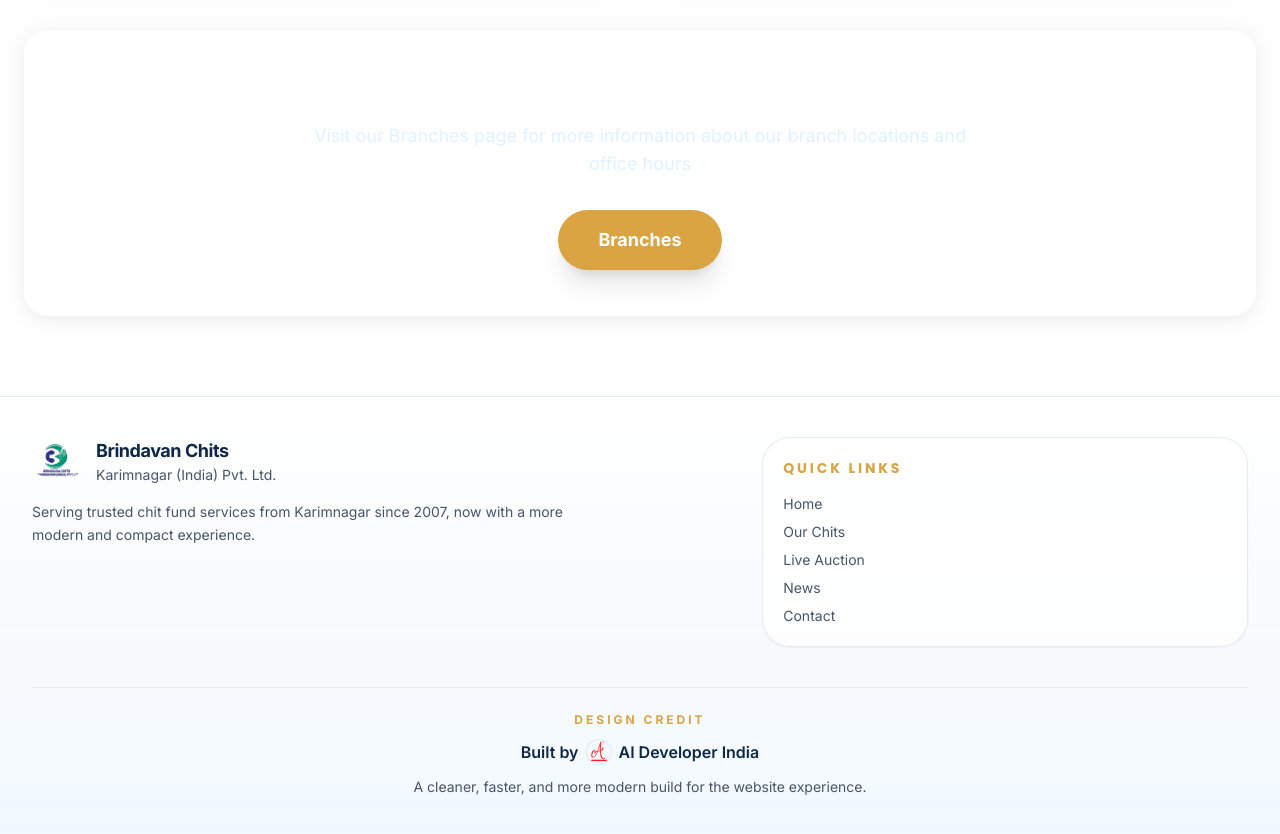
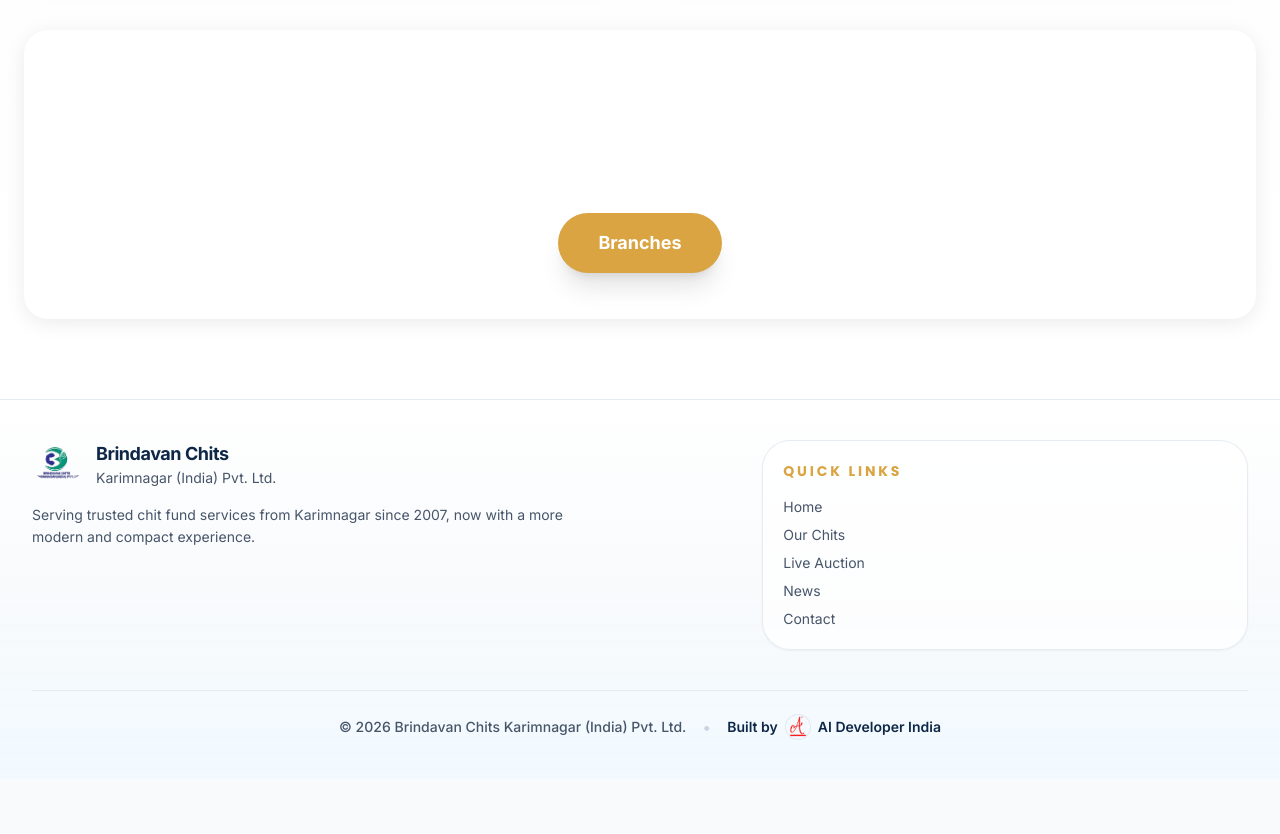
Before and after one commit to aideveloperindia/brindavanchitfund, a Next.js app: page /contact in a window 1280 px wide. Shown: the part 1120-1954 px from the top of the page. After the commit the page ends 1899 px from the top, so only its background shows below. Built offline with nearby package versions, Linux system fonts and the light colour scheme.

Commit message:
Refine branding and footer cleanup

```diff
--- a/app/about/page.tsx
+++ b/app/about/page.tsx
@@ -59,7 +59,7 @@
                 </p>
               </div>
               <div className="text-center">
-                <div className="premium-card p-8 bg-gradient-to-br from-[#0F2747]/10 to-[#245C8E]/10">
+                <div className="rounded-3xl border border-slate-200/80 bg-white/80 p-6 md:p-8 shadow-sm shadow-slate-900/5">
                   <Image
                     src="/LOGO.png"
                     alt="Brindavan Chits Logo"
@@ -67,6 +67,12 @@
                     height={350}
                     className="mx-auto rounded-2xl shadow-2xl"
                   />
+                  <p className="mt-5 text-sm font-bold uppercase tracking-[0.25em] text-[#D9A441]">
+                    {language === 'te' ? '2007 నుంచి విశ్వాసం' : 'Trusted Since 2007'}
+                  </p>
+                  <p className="mt-2 text-base text-slate-600">
+                    Brindavan Chits Karimnagar (India) Pvt. Ltd.
+                  </p>
                 </div>
               </div>
             </div>
--- a/app/contact/page.tsx
+++ b/app/contact/page.tsx
@@ -166,7 +166,7 @@
             <h3 className="text-3xl font-black mb-4">
               {language === 'te' ? 'మీరు మాకు సంప్రదించవచ్చు' : 'You Can Reach Us'}
             </h3>
-            <p className="text-sky-100 mb-8 text-lg max-w-2xl mx-auto">
+            <p className="text-white/95 mb-8 text-lg leading-relaxed max-w-2xl mx-auto">
               {language === 'te'
                 ? 'మా బ్రాంచ్‌లు మరియు కార్యాలయ గంటల గురించి మరింత సమాచారం కోసం బ్రాంచ్‌లు పేజీని చూడండి'
                 : 'Visit our Branches page for more information about our branch locations and office hours'
--- a/app/leadership/page.tsx
+++ b/app/leadership/page.tsx
@@ -149,9 +149,9 @@
           'Through these roles, he continues to serve society beyond business and politics, guided by faith, culture, and compassion.',
       },
       {
-        title: 'Brundavan Chit Funds – A Symbol of Trust',
+        title: 'Brindavan Chit Funds – A Symbol of Trust',
         paragraphs: [
-          'Under the visionary leadership of Sri Vavilala Hanumanth Reddy, Brundavan Chit Funds, established in 2007, has successfully completed 18 years of steady growth and excellence.',
+          'Under the visionary leadership of Sri Vavilala Hanumanth Reddy, Brindavan Chit Funds, established in 2007, has successfully completed 18 years of steady growth and excellence.',
           'Built on the foundation of trust, ethical practices, and customer-centric service, the company has earned a strong reputation for:',
         ],
         bullets: [
@@ -160,7 +160,7 @@
           'Reliable and quality service to customers',
         ],
         conclusion:
-          'Today, Brundavan Chit Funds stands as a trusted financial institution, progressing confidently with customer satisfaction as its core strength.',
+          'Today, Brindavan Chit Funds stands as a trusted financial institution, progressing confidently with customer satisfaction as its core strength.',
       },
     ],
     messageLabel: 'Message',
@@ -261,7 +261,7 @@
           <p className='mx-auto max-w-3xl text-lg leading-8 text-white/90 md:text-xl'>
             {language === 'te'
               ? 'Brindavan చిట్టీలు నమ్మకంతో ముందుకు సాగడానికి అనుభవజ్ఞులైన బోర్డ్ ఆఫ్ డైరెక్టర్స్ పర్యవేక్షణలో పనిచేస్తున్నాయి'
-              : 'Brundavan Chit Funds is guided by an experienced and dedicated board of directors who ensure trust and transparency.'}
+              : 'Brindavan Chit Funds is guided by an experienced and dedicated board of directors who ensure trust and transparency.'}
           </p>
         </div>
       </section>
--- a/components/SiteFooter.tsx
+++ b/components/SiteFooter.tsx
@@ -56,25 +56,21 @@
         </div>
 
         <div className="mt-10 border-t border-slate-200/80 pt-6">
-          <div className="mx-auto max-w-2xl text-center">
-            <p className="mb-3 text-xs font-bold uppercase tracking-[0.25em] text-[#D9A441]">
-              {language === 'te' ? 'డిజైన్ క్రెడిట్' : 'Design Credit'}
-            </p>
+          <div className="mx-auto flex max-w-3xl flex-col items-center justify-center gap-3 text-center sm:flex-row sm:flex-wrap sm:gap-x-4 sm:gap-y-2">
+            <span className="text-sm font-medium text-slate-600">
+              © 2026 Brindavan Chits Karimnagar (India) Pvt. Ltd.
+            </span>
+            <span className="hidden text-slate-300 sm:inline">•</span>
             <a
               href="https://www.aideveloperindia.store"
               target="_blank"
               rel="noreferrer"
-              className="inline-flex flex-wrap items-center justify-center gap-2 text-base font-semibold text-[#0F2747] transition-colors hover:text-[#245C8E]"
+              className="inline-flex flex-wrap items-center justify-center gap-2 text-sm font-semibold text-[#0F2747] transition-colors hover:text-[#245C8E]"
             >
               <span>{language === 'te' ? 'Built by' : 'Built by'}</span>
               <Image src="/A-logo.png" alt="A-logo" width={24} height={24} className="h-6 w-6 rounded-full ring-1 ring-slate-200" />
               <span>AI Developer India</span>
             </a>
-            <p className="mt-3 text-sm leading-relaxed text-slate-600">
-              {language === 'te'
-                ? 'మీ వెబ్ అనుభవాన్ని మరింత శుభ్రంగా, వేగంగా, మరియు ఆధునికంగా మార్చిన బిల్డ్.'
-                : 'A cleaner, faster, and more modern build for the website experience.'}
-            </p>
           </div>
         </div>
       </div>
```
